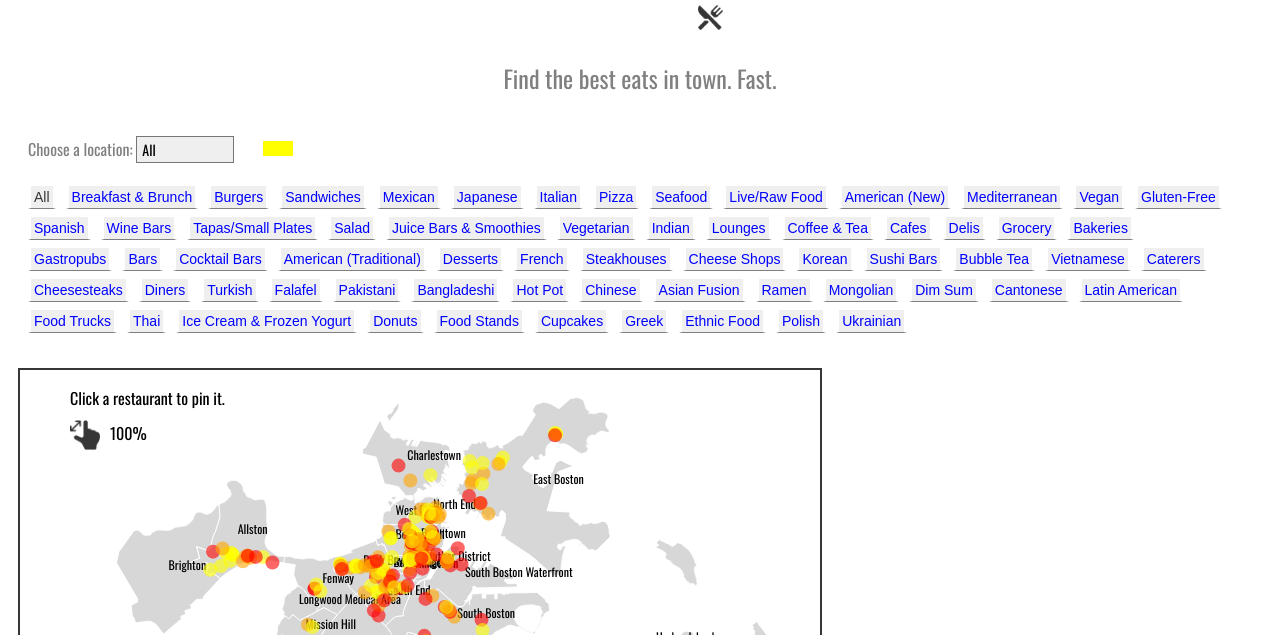
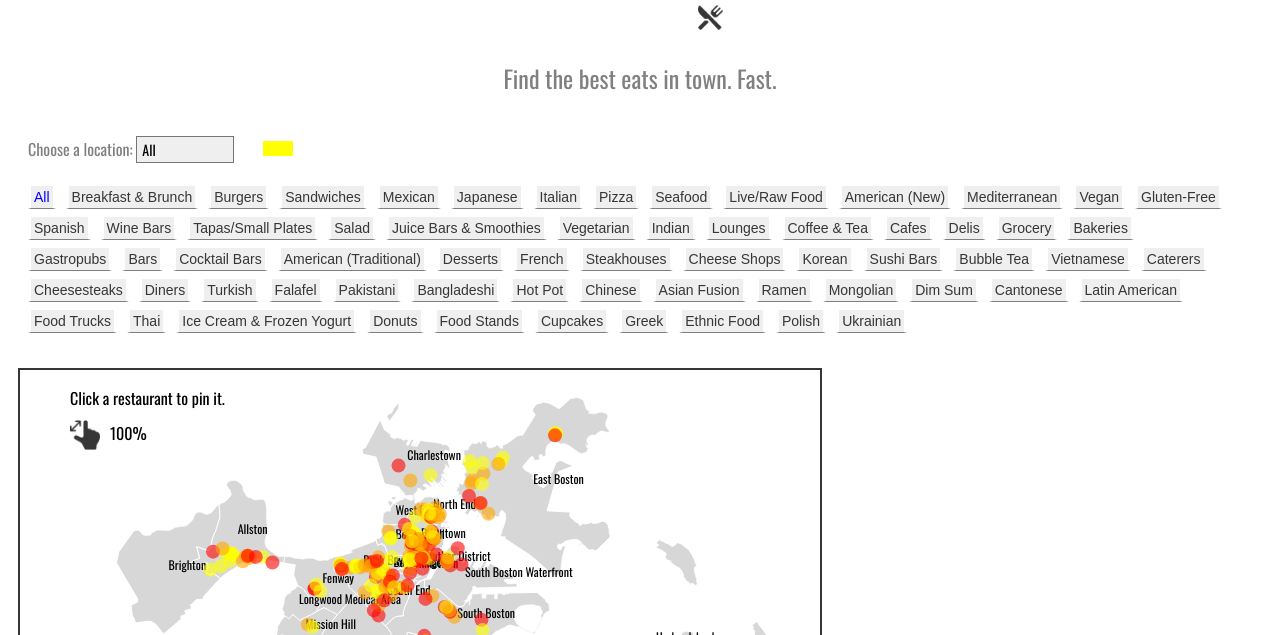
Before and after one commit to charlesyu108/yelpviz, a plain HTML site: page index.html in a window 1280 px wide. Shown: the part 165-800 px from the top of the page. Drawn offline with nearby package versions, Linux system fonts and the light colour scheme.

Commit message:
merge fixes

```diff
--- a/index.html
+++ b/index.html
@@ -339,11 +339,7 @@
         var to_apply = cuisines.map(c => cus_f(c));
         var cusineORfilter = to_apply.reduce( (a,b) => function (arg) { return a (arg) || b (arg) });
 
-        return (arg => cusineORfilter(arg) && loc_f(location)(arg))
-
-
-        // to_apply.unshift(loc_f(location));
-        // return to_apply.reduce( (a,b) => function (arg) { return a (arg) || b (arg) });
+        return (arg => cusineORfilter(arg) && loc_f(location)(arg));
       }
 
       filter_f = combine_filters(location, active_cuisines);
--- a/styles.css
+++ b/styles.css
@@ -161,8 +161,8 @@ button {
 }
 
 .button-inactive {
-  color: blue;
+}
 
 .button-active {
-  color:red;
+  color:blue;
 }
```
